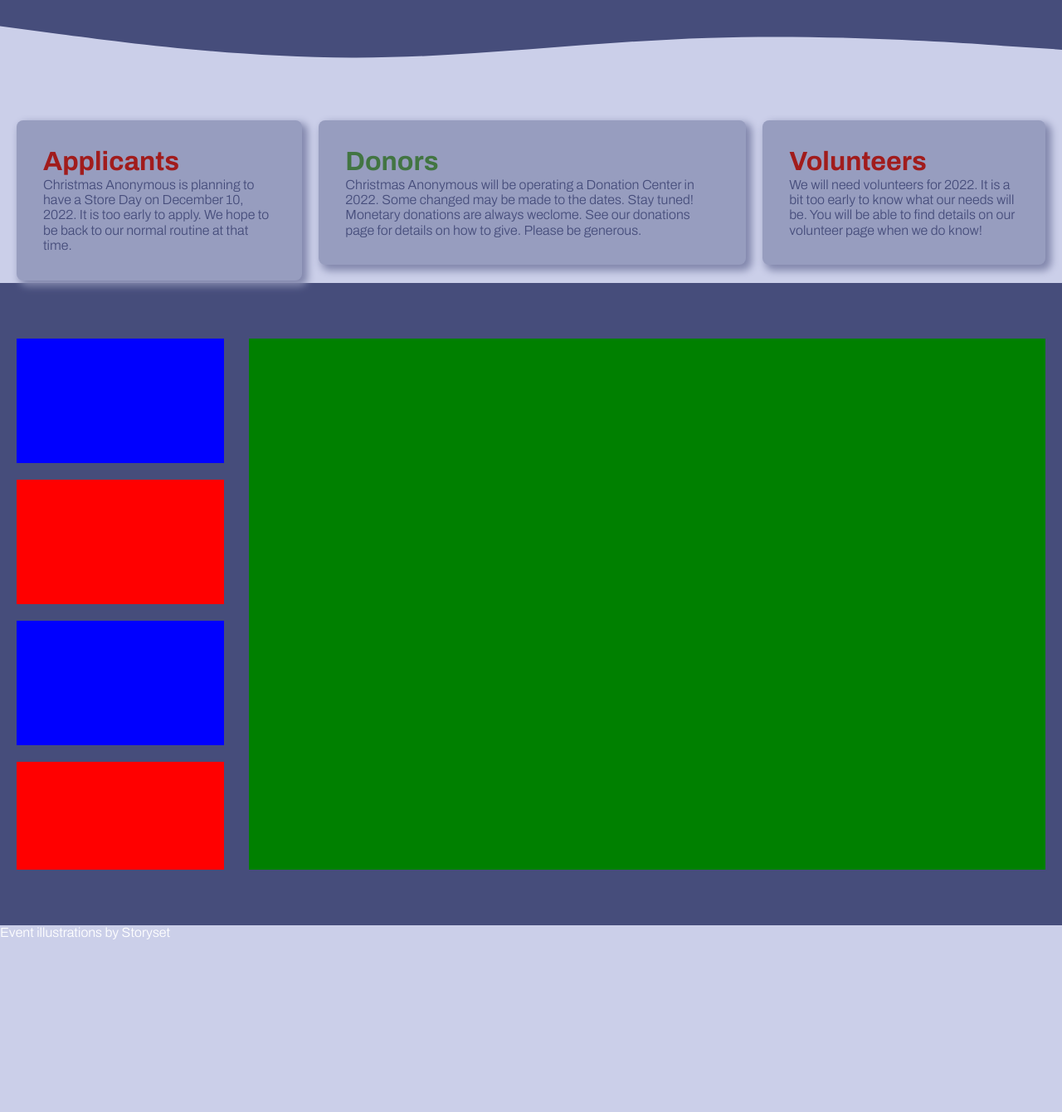
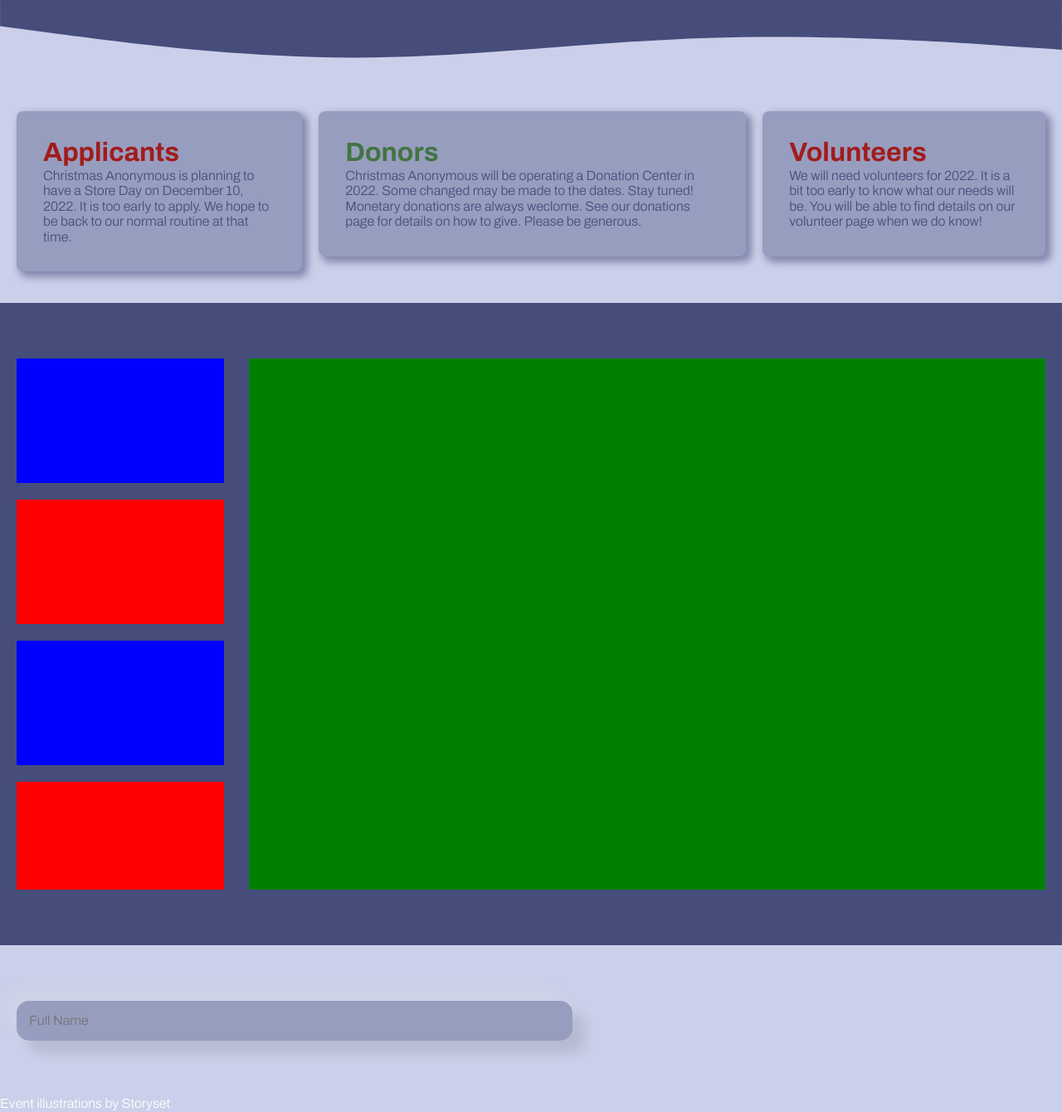
Before and after one commit to CTECH-IT/independent-project-2-itshoozi, a plain HTML site: page index.html in a window 1280 px wide. Shown: the part 797-2137 px from the top of the page at 83% size. Before the commit the page ends 1930 px from the top, so only its background shows below. Drawn offline with nearby package versions, Linux system fonts and the light colour scheme.

Commit message:
leaving for the day

```diff
--- a/index.html
+++ b/index.html
@@ -39,7 +39,7 @@
           <img src="5.png" class="header-image">
         </div>
     </header>
-    <svg xmlns="http://www.w3.org/2000/svg" viewBox="0 0 1440 320">
+    <svg xmlns="http://www.w3.org/2000/svg" viewBox="0 0 1440 100">
       <path fill="var(--secondary)" fill-opacity="1" d="M0,32L80,42.7C160,53,320,75,480,74.7C640,75,800,53,960,48C1120,43,1280,53,1360,58.7L1440,64L1440,0L1360,0C1280,0,1120,0,960,0C800,0,640,0,480,0C320,0,160,0,80,0L0,0Z"></path>
     </svg>
 
@@ -55,7 +55,7 @@
         </div>
         <div class="Second-Feature">
           <div class="feature-card">
-            <h1 class="feature-heading green">Donors            </h1>
+            <h1 class="feature-heading green">Donors </h1>
             <p class="feature-description">Christmas Anonymous will be operating a Donation Center in 2022. Some changed may be made to the dates. Stay tuned!
 
               Monetary donations are always weclome. See our donations page for details on how to give. Please be generous.</p>
@@ -84,7 +84,11 @@
       </div>
 
     </div>
-    <div class="gray hundred"></div>
+    <div class="interest">
+      <div class="interest-nestled">
+        <input placeholder="Full Name">
+      </div>
+    </div>
     <script src="scripts/main.js"></script>
 
 
--- a/stylesheets/styles.css
+++ b/stylesheets/styles.css
@@ -277,23 +277,10 @@ header {
   color: var(--secondary);
 }
 
-@media (min-width: 768px) {
-  .feature-div {
-    margin-top: -75px;
-  }
+.feature-div {
+  margin: 35px 0;
 }
 
-@media (min-width: 1024px) {
-  .feature-div {
-    margin-top: -150px;
-  }
-}
-
-@media (min-width: 2560px) {
-  .feature-div {
-    margin-top: -350px;
-  }
-}
 
 .green {
   color: rgb(66, 117, 66);
@@ -358,7 +345,7 @@ header {
 
 .flex {
   display: flex;
-  height: 100vh;
+  height: 70vh;
   gap: 20px;
   flex-direction: column;
 }
@@ -389,3 +376,35 @@ header {
     order: 1;
   }
 }
+
+/* interest form */
+
+.interest {
+  margin: 0px;
+  padding: 5% 0;
+}
+
+.interest-nestled {
+  max-width: 80rem /* 448px */;
+  margin: auto;
+  padding: 3px 20px 3px 20px;
+}
+
+input {
+  outline: none;
+  padding: 15px;
+  width: 80vh;
+  border-radius: 8px;
+  background: none;
+  border: none;
+  border-radius: 15px;
+  background-color: var(--mid-gray);
+  box-shadow: -15px -15px 15px rgba(225, 225, 225, 0.2),
+     15px 15px 15px rgba(0, 0, 0, 0.1);
+  transition: all 0.6s;
+  color: var(--gray)
+}
+
+input:focus {
+  box-shadow: none;
+}
```
